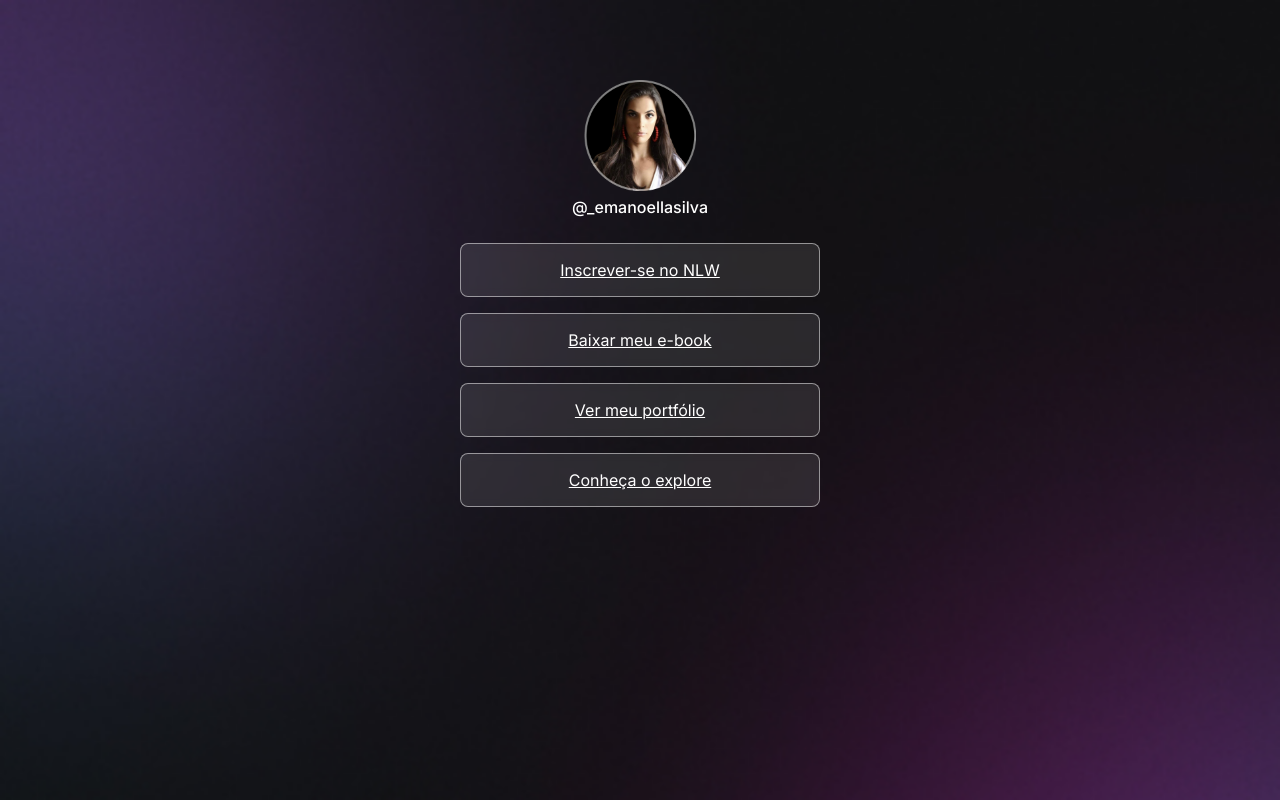
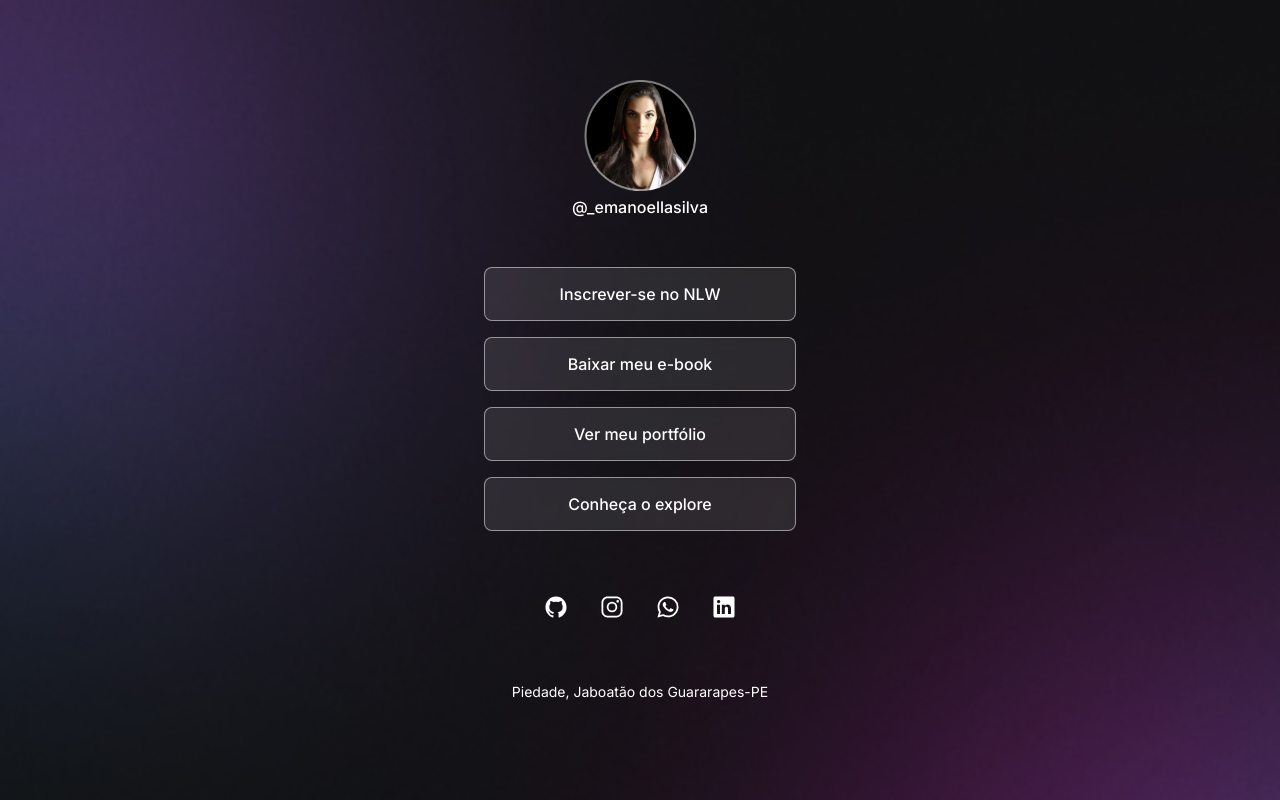
Before and after one commit to emanoellasilva/labs-portfolio-pessoal, a plain HTML site: page index.html in a window 1280 px wide. Drawn offline with nearby package versions, Linux system fonts and the light colour scheme.

Commit message:
foi realizada a adição e configuração dos social links e rodapé do portfólio

```diff
--- a/index.html
+++ b/index.html
@@ -37,6 +37,38 @@
           <a href="#">Conheça o explore</a>
         </li>
       </ul>
+      <div id="social-links">
+
+
+
+        <a href="https://github.com/emanoellasilva" target="_blank">
+          <ion-icon name="logo-github"></ion-icon>
+        </a>
+
+        <a href="https://instagram.com/_emanoellasilva" target="_blank">
+         <ion-icon name="logo-instagram"></ion-icon>
+        </a>
+
+        <a href="https://wa.me/5581995062524" target="_blank">
+        <ion-icon name="logo-whatsapp"></ion-icon>
+        </a>
+
+        <a href="https://www.linkedin.com/in/emanoella-silva-724470181/" target="_blank">
+          <ion-icon name="logo-linkedin"></ion-icon>
+        </a>
+
+      </div>
+      <footer>
+        Piedade, Jaboatão dos Guararapes-PE
+      </footer>
     </div>
+    <script
+    type="module"
+    src="https://unpkg.com/ionicons@7.1.0/dist/ionicons/ionicons.esm.js"
+    ></script>
+    <script
+    nomodule
+     src="https://unpkg.com/ionicons@7.1.0/dist/ionicons/ionicons.js"
+     ></script>
   </body>
 </html>
--- a/style.css
+++ b/style.css
@@ -16,6 +16,7 @@ body * {
 #container {
   width: 360px;
   margin: 56px auto 0px;
+  padding: 0 24px;
 }
 
 #profile {
@@ -39,6 +40,8 @@ ul {
   display: flex;
   flex-direction: column;
   gap: 16px;
+
+  padding: 24px 0;
 }
 
 ul li a {
@@ -52,4 +55,46 @@ ul li a {
   border-radius: 8px;
   backdrop-filter: blur(4px);
   -webkit-backdrop-filter: blur(4px);
+
+  text-decoration: none;
+  font-weight: 500;
+  transition: background 0.2s;
+
 }
+
+/* pseudo-selector*/
+ul li a:hover {
+  background: rgba(255, 255, 255, 0.05);
+  border: 1.5px solid white;
+}
+
+/* social links*/
+#social-links {
+  display: flex;
+  justify-content: center;
+
+  padding: 24px 0;
+
+  font-size: 24px;
+
+}
+
+#social-links a {
+  display: flex;
+  align-items: center;
+  justify-content: center;
+  padding: 16px;
+
+  transition: background 0.2s;
+  border-radius: 50%;
+}
+
+#social-links a:hover {
+  background:rgba(255, 255, 255, 0.2);
+}
+
+footer {
+  padding: 24px 0;
+  text-align: center;
+  font-size: 14px;
+}
```
Also changed, not shown: 1 other file.
